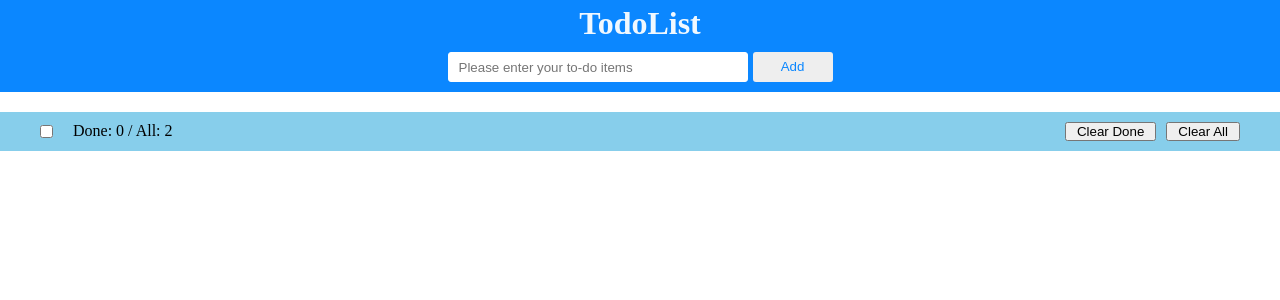
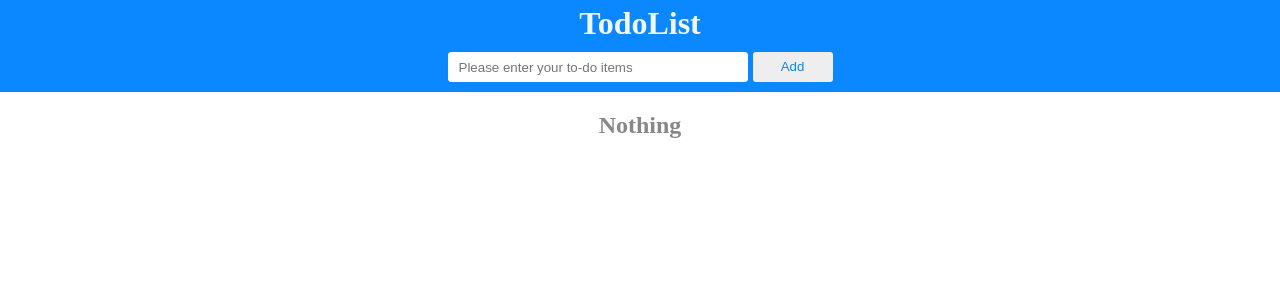
Before and after one commit to GX2580/todoList, a Vue app: page / in a window 1280 px wide. Shown: the top 300 px of the page. Built offline with nearby package versions, Linux system fonts and the light colour scheme.

Commit message:
complete the bottom component function

```diff
--- a/src/App.vue
+++ b/src/App.vue
@@ -1,22 +1,28 @@
 <template>
   <TodoHeader @add-todo="hadnleAddTodo"></TodoHeader>
   <TodoList :todos="todos">
-    <TodoListItem
+    <TodoItem
       v-for="todo in todos"
       :key="todo.id"
       v-bind="todo"
       @toggle="handleToggle"
       @edit="hanleEdit"
-    ></TodoListItem>
+      @del="handleDel"
+    ></TodoItem>
   </TodoList>
-  <TodoFooter></TodoFooter>
+  <TodoFooter
+    :todos="todos"
+    @toggle-all="handleToggleAll"
+    @clear-done="handleClearDone"
+    @clear-all="handleClearAll"
+  ></TodoFooter>
 </template>
 <script setup>
 import { ref } from 'vue'
 import TodoList from './components/TodoList.vue'
 import TodoHeader from './components/TodoHeader.vue'
 import TodoFooter from './components/TodoFooter.vue'
-import TodoListItem from './components/TodoItem.vue'
+import TodoItem from './components/TodoItem.vue'
 
 const todos = ref([])
 
@@ -33,6 +39,21 @@ const hanleEdit = (id, content) => {
   const index = todos.value.findIndex((todo) => todo.id === id)
   todos.value[index].content = content
 }
+const handleToggleAll = (checked) => {
+  todos.value.forEach((todo) => {
+    todo.done = checked
+  })
+}
+const handleClearDone = () => {
+  todos.value = todos.value.filter((todo) => !todo.done)
+}
+const handleClearAll = () => {
+  todos.value = []
+}
+const handleDel = (id) => {
+  const index = todos.value.findIndex((todo) => todo.id === id)
+  todos.value.splice(index, 1)
+}
 </script>
 <style>
 * {
--- a/src/components/TodoFooter.vue
+++ b/src/components/TodoFooter.vue
@@ -1,14 +1,41 @@
 <template>
-  <footer class="todo-footer">
-    <input type="checkbox" />
-    <span>Done: 0 / All: 2</span>
-    <button>Clear Done</button>
-    <button>Clear All</button>
+  <footer v-if="todos.length" class="todo-footer">
+    <input type="checkbox" :checked="allDone" @change="toggleAll" />
+    <span>Done: {{ doneCount }} / All: {{ allCount }}</span>
+    <button @click="clearDone">Clear Done</button>
+    <button @click="clearAll">Clear All</button>
   </footer>
+  <h2 v-else class="none-todo">Nothing</h2>
 </template>
 
 <script setup>
-import { ref } from 'vue'
+import { ref, computed } from 'vue'
+
+const props = defineProps({
+  todos: {
+    type: Array,
+    required: true,
+    default: () => [],
+  },
+})
+
+const emit = defineEmits(['toggle-all', 'clear-done', 'clear-all'])
+
+const allDone = computed(() => props.todos.every((todo) => todo.done))
+const doneCount = computed(() => props.todos.filter((todo) => todo.done).length)
+const allCount = computed(() => props.todos.length)
+
+const toggleAll = (event) => {
+  emit('toggle-all', event.target.checked)
+}
+
+const clearDone = () => {
+  emit('clear-done')
+}
+
+const clearAll = () => {
+  emit('clear-all')
+}
 </script>
 
 <style scoped>
@@ -29,4 +56,10 @@ import { ref } from 'vue'
   padding-inline: 10px;
   cursor: pointer;
 }
+
+.none-todo {
+  text-align: center;
+  margin-top: 20px;
+  color: #888;
+}
 </style>
--- a/src/components/TodoItem.vue
+++ b/src/components/TodoItem.vue
@@ -10,7 +10,7 @@
       @keyup.enter="handleEdit"
     />
     <span v-else @click="isEditing = true">{{ content }}</span>
-    <button>Delete</button>
+    <button @click="$emit('del', id)">删除</button>
   </li>
 </template>
 
@@ -18,7 +18,7 @@
 import { ref } from 'vue'
 const props = defineProps({
   id: {
-    type: [String, Number],
+    type: String,
     required: true,
   },
   content: {
@@ -30,7 +30,12 @@ const props = defineProps({
     required: true,
   },
 })
-const emit = defineEmits(['toggle', 'edit'])
+const emit = defineEmits(['toggle', 'edit', 'del'])
+// const props = defineProps({
+//   todo: {
+//     type: Object,
+//   },
+// })
 
 // 创建一个获得焦点的自定义指令, 约定: v-focus. vFocus
 const vFocus = {
@@ -54,6 +59,7 @@ const handleEdit = (event) => {
   }
 }
 </script>
+
 <style scoped>
 .todo-item {
   display: flex;
```
